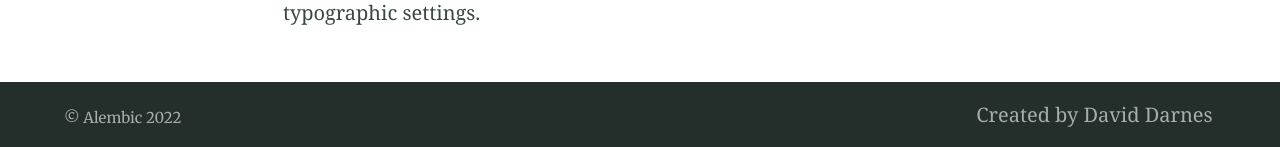
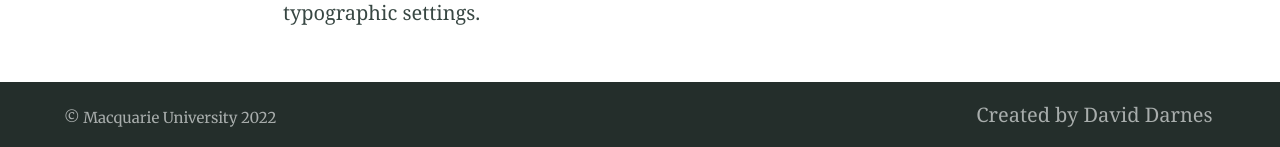
Before and after one commit to philzurawsky/textbook, a Jekyll site: the page built from index.md, in a window 1280 px wide and 900 px high, scrolled down 4523 px. Shown: the part 750-897 px from the top of the window. Built offline with Jekyll 4.4.1, drawn with Linux system fonts in a browser that asks for light colours.

Commit message:
Added Page

```diff
--- a/_config.yml
+++ b/_config.yml
@@ -92,8 +92,8 @@
 
 # 7. Site settings
 encoding: utf-8 # Make sure the encoding is right
-lang: en-GB # Set the site language
-title: "Alembic" # Site name or title, also used in jekyll-seo-tag
+lang: en-AU # Set the site language
+title: "Macquarie University" # Site name or title, also used in jekyll-seo-tag
 logo: "/assets/logos/logo.svg" # Site logo, also used in jekyll-seo-tag
 description: "Alembic is a starting point for Jekyll projects. Rather than starting from scratch, this boilerplate is designed to get the ball rolling immediately" # Site description and default description, also used in jekyll-seo-tag
 url: "https://alembic.darn.es" # Site url, also used in jekyll-seo-tag
@@ -122,15 +122,15 @@
 # 9. Site navigation
 navigation_header:
 - title: Home
-  url: /
+  url: /textbook/
 - title: Elements
-  url: /elements/
+  url: /textbook//elements/
 - title: Blog
-  url: /blog/
+  url: /textbook//blog/
 - title: Categories
-  url: /categories/
+  url: /textbook//categories/
 - title: Search
-  url: /search/
+  url: /textbook//search/
 - title: Fork Alembic
   url: https://github.com/daviddarnes/alembic
 
--- a/_includes/nav-default.html
+++ b/_includes/nav-default.html
@@ -21,3 +21,9 @@
     {% endfor %}
   </ul>
 </nav>
+
+<nav class="navbar">
+  <ul class="navbar-nav">
+    <li class="nav-header"></li>
+  </ul>
+</nav>
```
